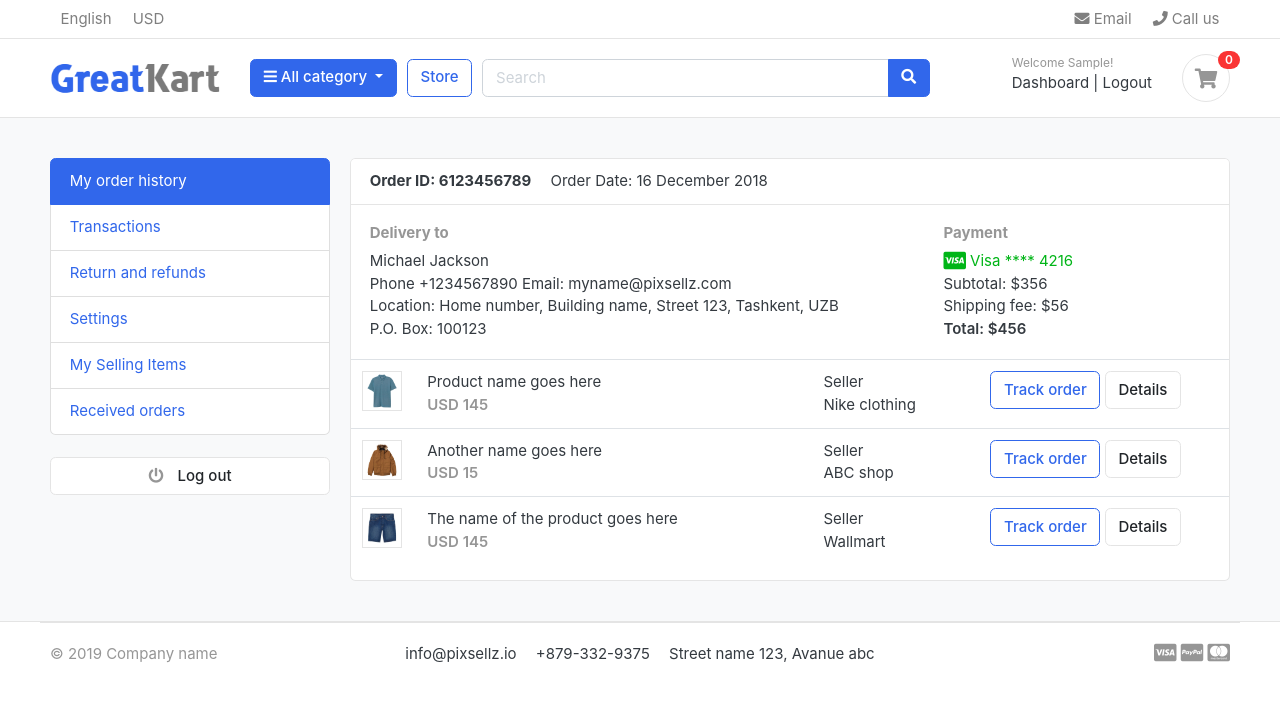
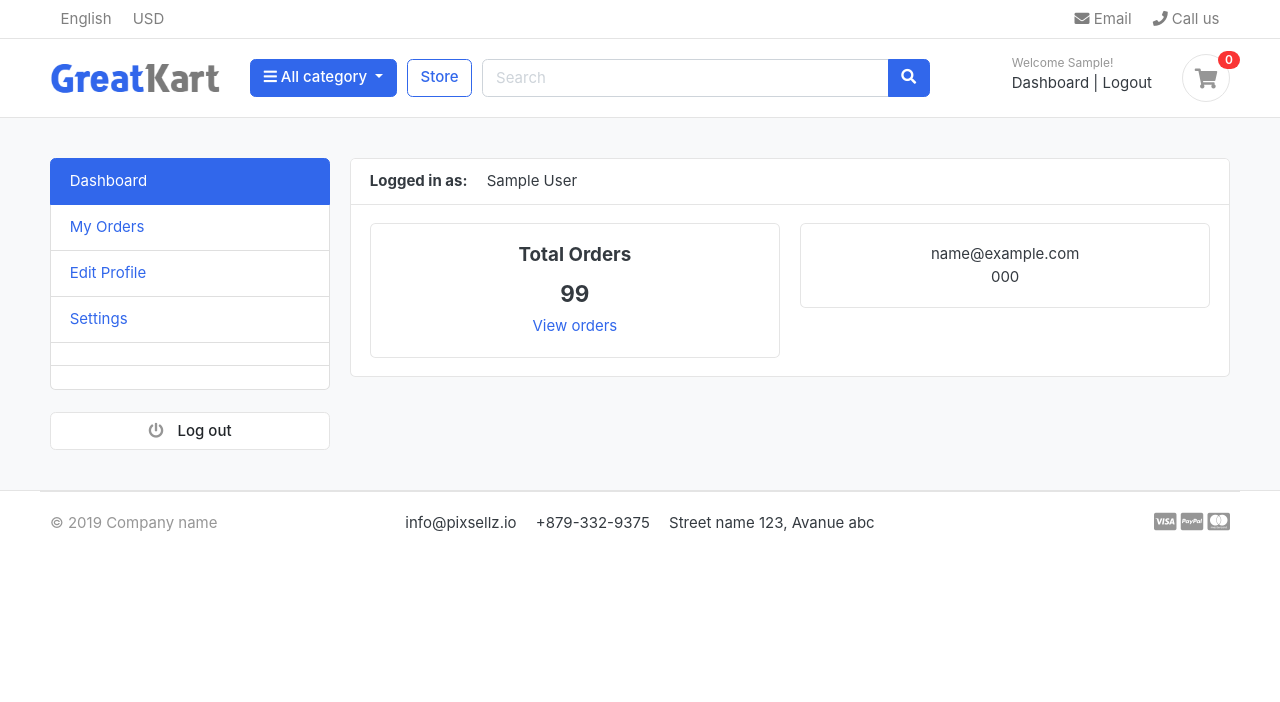
Before and after one commit to IvanBondarenkoIT/GreatCartDjango, a Django app: page /accounts/ in a window 1280 px wide. Shown: the top 702 px of the page. Run offline with Django 5.2, Linux system fonts and the light colour scheme; a user stored in the database is signed in; tables that the repository leaves empty hold one stand-in row (values such as "Sample post"); some libraries are stand-ins or nearby versions; some web fonts are replaced.

Commit message:
added: dashboard edits, my orders

```diff
--- a/accounts/urls.py
+++ b/accounts/urls.py
@@ -14,4 +14,6 @@ urlpatterns = [
     path('reset_password_validate/<uidb64>/<token>/', views.reset_password_validate, name='reset_password_validate'),
     path('reset_password/', views.reset_password, name='reset_password'),
 
+    path('my_orders/', views.my_orders, name='my_orders'),
+
 ]
--- a/accounts/views.py
+++ b/accounts/views.py
@@ -110,7 +110,14 @@ def activate(request, uidb64, token):
 
 @login_required(login_url="login")
 def dashboard(request):
-    return render(request, "accounts/dashboard.html")
+    # Not yet implemented
+    # order = Order.objects.order_by("-created_at").filter(user_id=request.user.id, is_ordered=True)
+    # orders_count = orders.count()
+    orders_count = 99
+    context = {
+        "orders_count": orders_count
+    }
+    return render(request, "accounts/dashboard.html", context=context)
 
 
 def forgot_password(request):
@@ -182,3 +189,12 @@ def reset_password(request):
             return redirect("reset_password")
     else:
         return render(request, "accounts/reset_password.html")
+
+
+def my_orders(request):
+    # orders = Order.objects.filter(user=request.user, is_ordered=True).order_by("-created_at")
+    orders = {i for i in range(10)}
+    context = {
+        'orders': orders,
+    }
+    return render(request, 'accounts/my_orders.html', context=context)
--- a/templates/accounts/dashboard.html
+++ b/templates/accounts/dashboard.html
@@ -1,4 +1,6 @@
 {% extends 'base.html' %}
+
+{% load static %}
 
 {% block content %}
 
@@ -7,88 +9,43 @@
 
 
 {% include 'includes/alerts.html' %}
+
 <div class="container">
 	<div class="row">
-	<aside class="col-md-3">
-		<!--   SIDEBAR   -->
-		<ul class="list-group">
-			<a class="list-group-item active" href="#"> My order history </a>
-			<a class="list-group-item" href="#"> Transactions </a>
-			<a class="list-group-item" href="#"> Return and refunds </a>
-			<a class="list-group-item" href="#">Settings </a>
-			<a class="list-group-item" href="#"> My Selling Items </a>
-			<a class="list-group-item" href="#"> Received orders </a>
-		</ul>
-		<br>
-		<a class="btn btn-light btn-block" href="{% url 'logout' %}"> <i class="fa fa-power-off"></i> <span class="text">Log out</span> </a>
-		<!--   SIDEBAR .//END   -->
-	</aside>
+    {% include 'includes/dashboard_sidebar.html' %}
 	<main class="col-md-9">
 		<article class="card">
 		<header class="card-header">
-			<strong class="d-inline-block mr-3">Order ID: 6123456789</strong>
-			<span>Order Date: 16 December 2018</span>
+			<strong class="d-inline-block mr-3">Logged in as:</strong>
+			<span>{{ user.first_name }} {{ user.last_name }}</span>
 		</header>
 		<div class="card-body">
 			<div class="row">
-				<div class="col-md-8">
-					<h6 class="text-muted">Delivery to</h6>
-					<p>Michael Jackson <br>
-					Phone +1234567890 Email: myname@pixsellz.com <br>
-			    	Location: Home number, Building name, Street 123,  Tashkent, UZB <br>
-			    	P.O. Box: 100123
-			 		</p>
-				</div>
-				<div class="col-md-4">
-					<h6 class="text-muted">Payment</h6>
-					<span class="text-success">
-						<i class="fab fa-lg fa-cc-visa"></i>
-					    Visa  **** 4216
-					</span>
-					<p>Subtotal: $356 <br>
-					 Shipping fee:  $56 <br>
-					 <span class="b">Total:  $456 </span>
-					</p>
-				</div>
+
+                <div class="col-md-6" style="text-align: center">
+                    <div class="card">
+                        <div class="card-body">
+                            <h5 class="card-title">Total Orders</h5>
+                            <h4>{{ orders_count }}</h4>
+                            <a href="">View orders</a>
+                        </div>
+                    </div>
+                </div>
+
+                <div class="col-md-6">
+                    <div class="card" style="text-align: center">
+                        <div class="card-body">
+                            <p class="mb-0">{{ user.email }}</p>
+                            <p>{{ user.phone_number }}</p>
+
+                        </div>
+                    </div>
+                </div>
+
+
 			</div> <!-- row.// -->
 		</div> <!-- card-body .// -->
-		<div class="table-responsive">
-		<table class="table table-hover">
-			<tr>
-				<td width="65">
-					<img src="../images/items/1.jpg" class="img-xs border">
-				</td>
-				<td>
-					<p class="title mb-0">Product name goes here </p>
-					<var class="price text-muted">USD 145</var>
-				</td>
-				<td> Seller <br> Nike clothing </td>
-				<td width="250"> <a href="#" class="btn btn-outline-primary">Track order</a> <a href="#" class="btn btn-light"> Details </a> </td>
-			</tr>
-			<tr>
-				<td>
-					<img src="../images/items/2.jpg" class="img-xs border">
-				</td>
-				<td>
-					<p class="title mb-0">Another name goes here </p>
-					<var class="price text-muted">USD 15</var>
-				</td>
-				<td> Seller <br> ABC shop </td>
-				<td> <a href="#" class="btn btn-outline-primary">Track order</a> <a href="#" class="btn btn-light"> Details </a> </td>
-			</tr>
-			<tr>
-				<td>
-					<img src="../images/items/3.jpg" class="img-xs border">
-				</td>
-				<td>
-					<p class="title mb-0">The name of the product  goes here </p>
-					<var class="price text-muted">USD 145</var>
-				</td>
-				<td> Seller <br> Wallmart </td>
-				<td> <a href="#" class="btn btn-outline-primary">Track order</a> <a href="#" class="btn btn-light"> Details </a> </td>
-			</tr>
-		</table>
-		</div> <!-- table-responsive .end// -->
+
 		</article> <!-- order-group.// -->
 	</main>
 </div> <!-- row.// -->
--- /dev/null
+++ b/templates/includes/dashboard_sidebar.html
@@ -0,0 +1,14 @@
+	<aside class="col-md-3">
+		<!--   SIDEBAR   -->
+		<ul class="list-group">
+			<a class="list-group-item {% if '/accounts/' == request.path %}active{% endif %}" href="{% url 'dashboard' %}"> Dashboard </a>
+			<a class="list-group-item {% if '/accounts/my_orders/' == request.path %}active{% endif %}" href="{% url 'my_orders' %}"> My Orders </a>
+			<a class="list-group-item" href="#"> Edit Profile </a>
+			<a class="list-group-item" href="#"> Settings </a>
+			<a class="list-group-item" href="#"></a>
+			<a class="list-group-item" href="#"></a>
+		</ul>
+		<br>
+		<a class="btn btn-light btn-block" href="{% url 'logout' %}"> <i class="fa fa-power-off"></i> <span class="text">Log out</span> </a>
+		<!--   SIDEBAR .//END   -->
+	</aside>
```
Also changed, not shown: templates/accounts/my_orders.html (added, +72 -0 lines).
